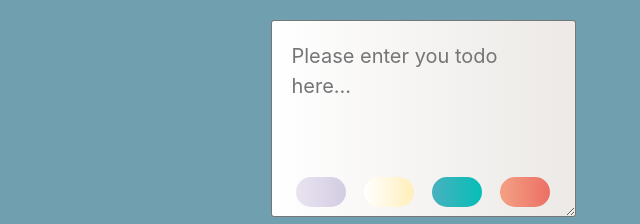
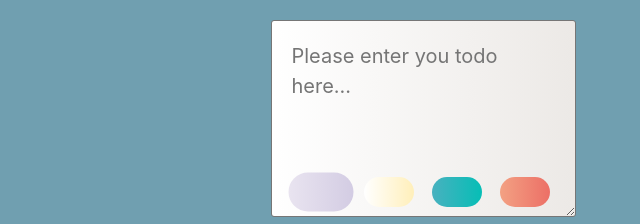
Before and after one commit to rahman23/supertodolist, a plain HTML site: page index.html in a window 1280 px wide. In both pictures the pointer is over the element 537 px from the left and 192 px from the top of the page. Shown: the top 224 px of the page, 217-857 px from the left. Drawn offline with nearby package versions, Linux system fonts and the light colour scheme.

Commit message:
Update style.css

```diff
--- a/Style_Script/style.css
+++ b/Style_Script/style.css
@@ -176,6 +176,10 @@ span {
   cursor: pointer;
   top: -50px;
 }
+.colors span:hover {
+    transform: scale(1.3);
+    transition: transform .4s ease;
+}
 .colors span:nth-child(1) {
   background: #d3cce3; /* fallback for old browsers */
   background: -webkit-linear-gradient(
```
